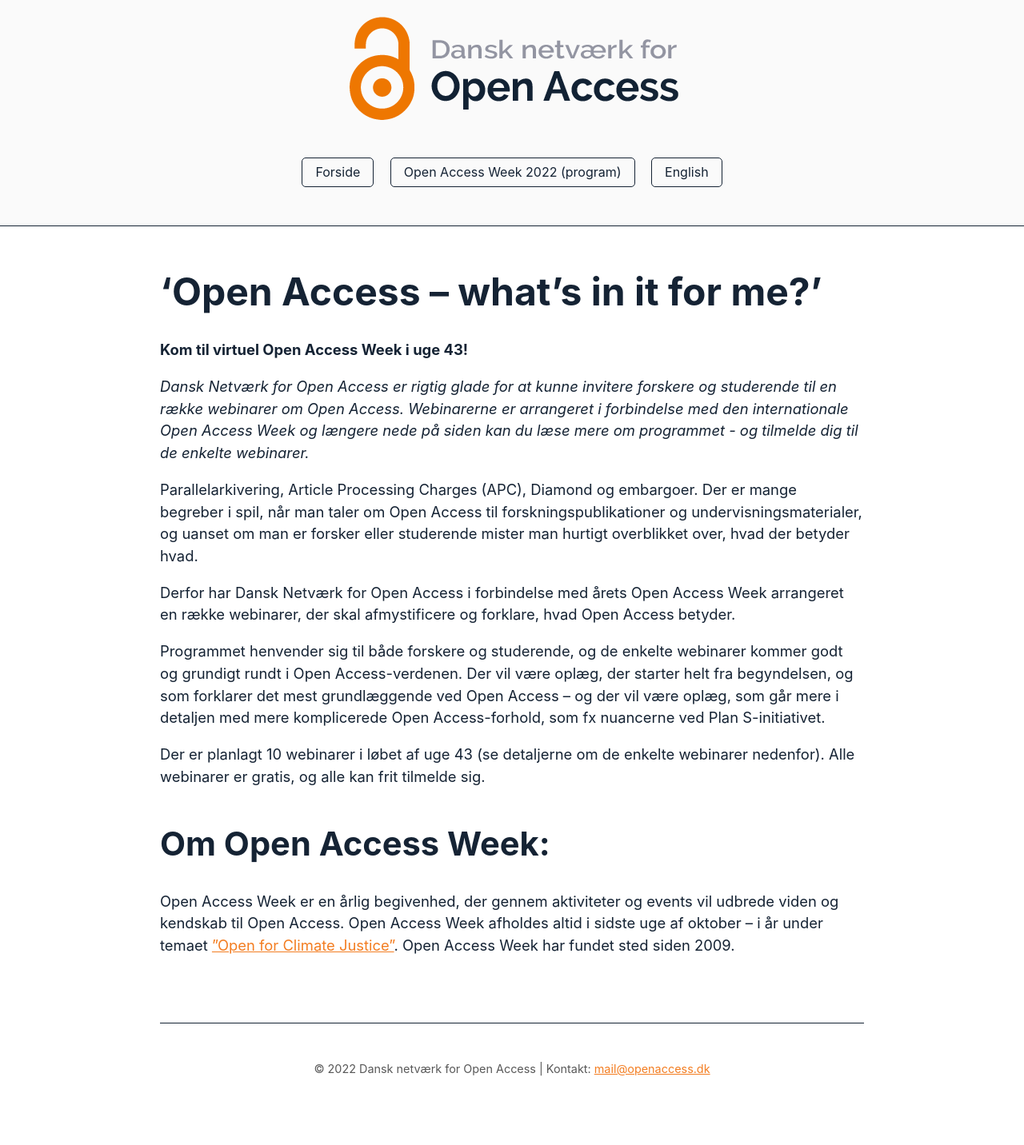
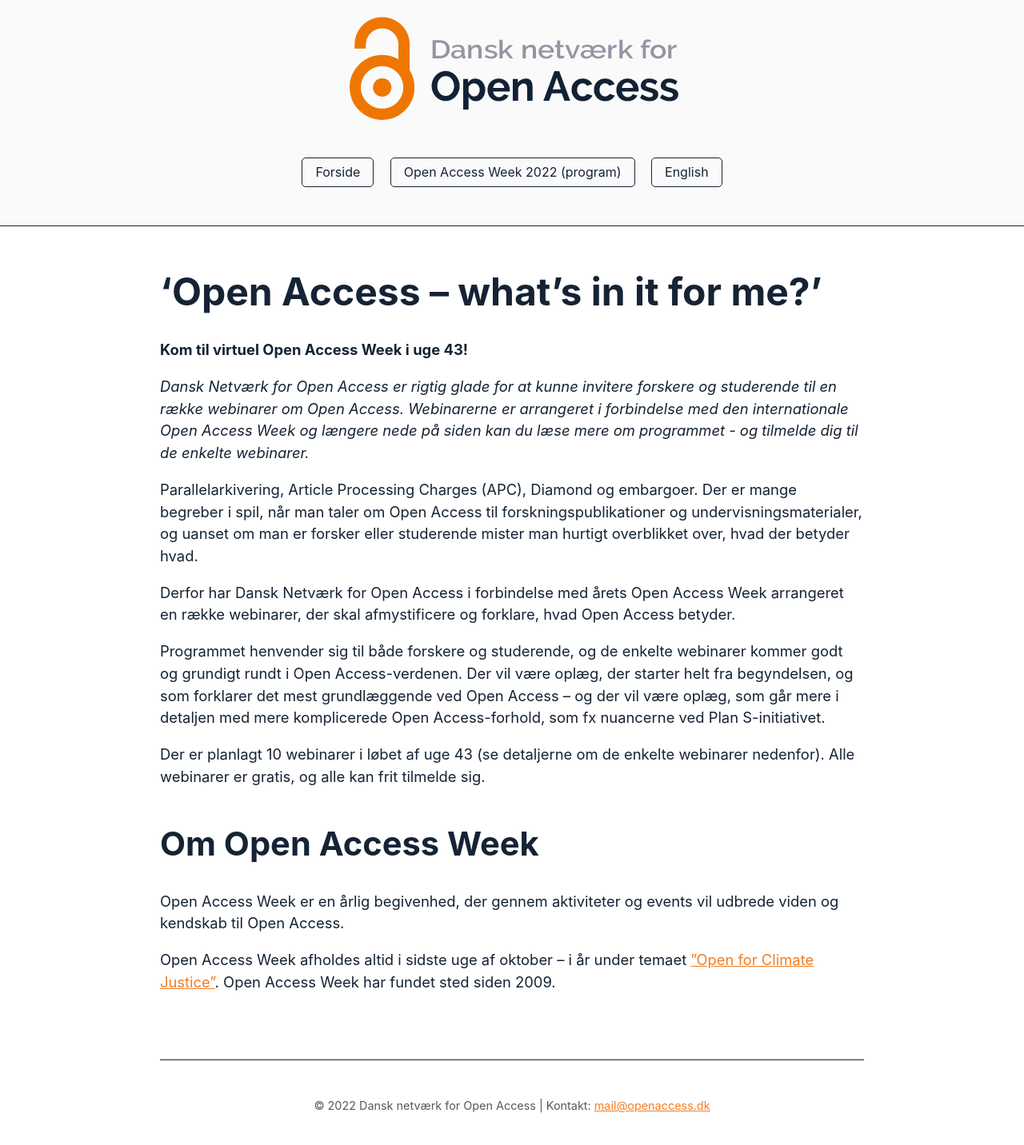
Before and after one commit to openaccess-dk/openaccess-dk.github.io, a Jekyll site: the page built from oaw2022.md, in a window 1280 px wide. Shown: the whole page at 80% size. Built offline with Jekyll 4.4.1, drawn with Linux system fonts in a browser that asks for light colours; before the commit the page ends 1386 px from its top, so only the background shows below that.

Commit message:
Update oaw2022.md

```diff
--- a/oaw2022.md
+++ b/oaw2022.md
@@ -18,5 +18,7 @@
 
 Der er planlagt 10 webinarer i løbet af uge 43 (se detaljerne om de enkelte webinarer nedenfor). Alle webinarer er gratis, og alle kan frit tilmelde sig.
 
-## Om Open Access Week:
-Open Access Week er en årlig begivenhed, der gennem aktiviteter og events vil udbrede viden og kendskab til Open Access. Open Access Week afholdes altid i sidste uge af oktober – i år under temaet [”Open for Climate Justice”](https://www.openaccessweek.org/). Open Access Week har fundet sted siden 2009.
+## Om Open Access Week
+Open Access Week er en årlig begivenhed, der gennem aktiviteter og events vil udbrede viden og kendskab til Open Access.
+
+Open Access Week afholdes altid i sidste uge af oktober – i år under temaet [”Open for Climate Justice”](https://www.openaccessweek.org/). Open Access Week har fundet sted siden 2009.
```
